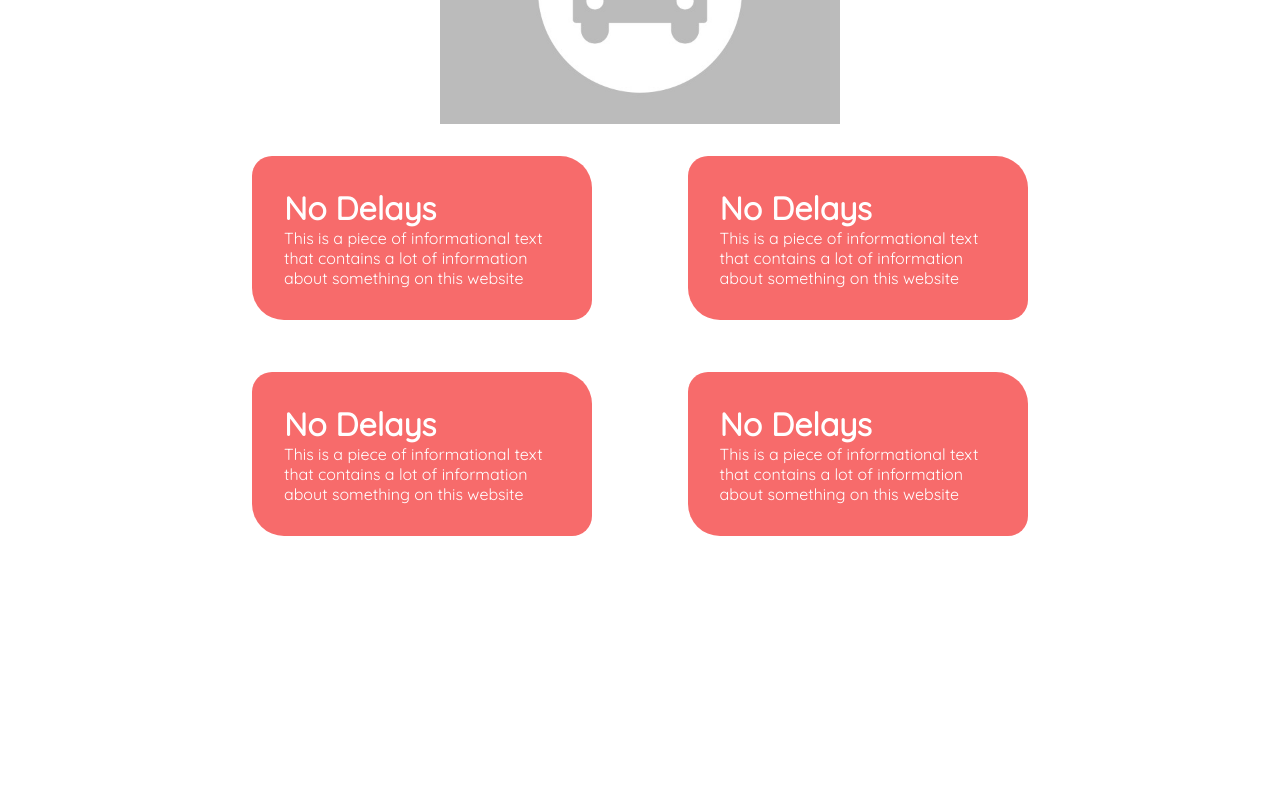
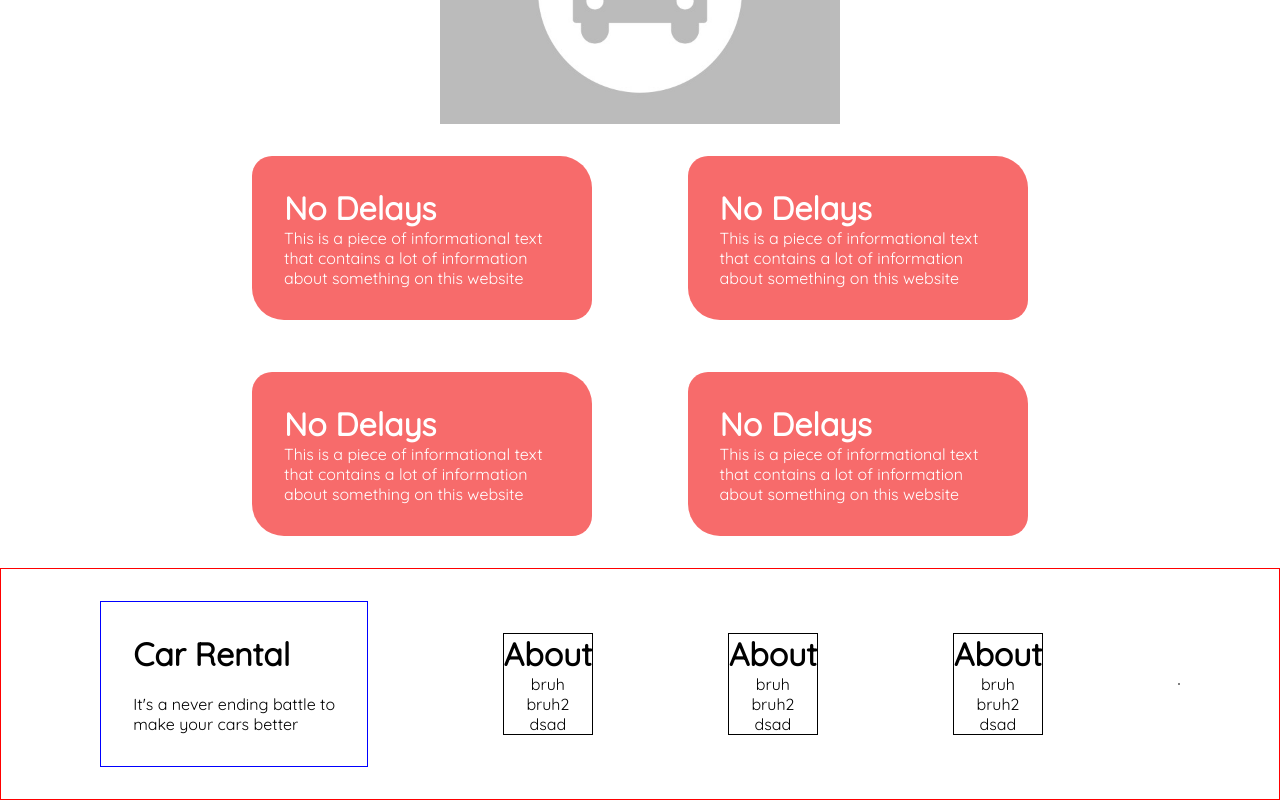
Before and after one commit to Iulian-Pavel/car-rental, a React (Vite) app: page / in a window 1280 px wide. Shown: the part 1614-2414 px from the top of the page. Before the commit the page ends 2182 px from the top, so only its background shows below. Built offline with nearby package versions, Linux system fonts and the light colour scheme.

Commit message:
added footer, created different sections

```diff
--- a/src/components/Footer/Footer.jsx
+++ b/src/components/Footer/Footer.jsx
@@ -1,11 +1,54 @@
-import React from 'react'
+import React from "react";
+import {
+  footer_container,
+  footer_social,
+  footer_info,
+  footer_copyright,
+} from "./Footer.module.scss";
+
+function FooterInformation({ links, title }) {
+  return (
+    <>
+      <h1>{title}</h1>
+      {links.map((link, index) => (
+        <div key={index}>
+          <p>{link}</p>
+        </div>
+      ))}
+    </>
+  );
+}
 
 function Footer() {
   return (
     <>
+      <div className={footer_container}>
+        <div className={footer_social}>
+          <h1>Car Rental</h1>
+          <br />
+          <p>
+            It's a never ending battle to
+            <br />
+            make your cars better
+          </p>
+        </div>
 
+
+        {/* Doesnt look elegant but for now it'll do */}
+        <div className={footer_info}>
+          <FooterInformation title="About" links={["bruh", "bruh2", "dsad"]} />
+        </div>
+        <div className={footer_info}>
+          <FooterInformation title="About" links={["bruh", "bruh2", "dsad"]} />
+        </div>
+        <div className={footer_info}>
+          <FooterInformation title="About" links={["bruh", "bruh2", "dsad"]} />
+        </div>
+
+        <div className={footer_copyright}></div>
+      </div>
     </>
-  )
+  );
 }
 
-export default Footer
+export default Footer;
--- a/src/components/Footer/Footer.module.scss
+++ b/src/components/Footer/Footer.module.scss
@@ -0,0 +1,21 @@
+@import "../../scss/defaults.scss";
+
+.footer_container {
+  @include createFlex(flex, space-around, center, 0, wrap);
+  border: 1px solid red;
+  padding: 2em;
+  .footer_social {
+    border: 1px solid blue;
+    text-align: start;
+    padding: 2em;
+  }
+  .footer_info {
+    border: 1px solid black;
+    div {
+      @include createFlex(flex, space-around, center, row, wrap);
+    }
+  }
+  .footer_copyright {
+    border: 1px solid gray;
+  }
+}
```
